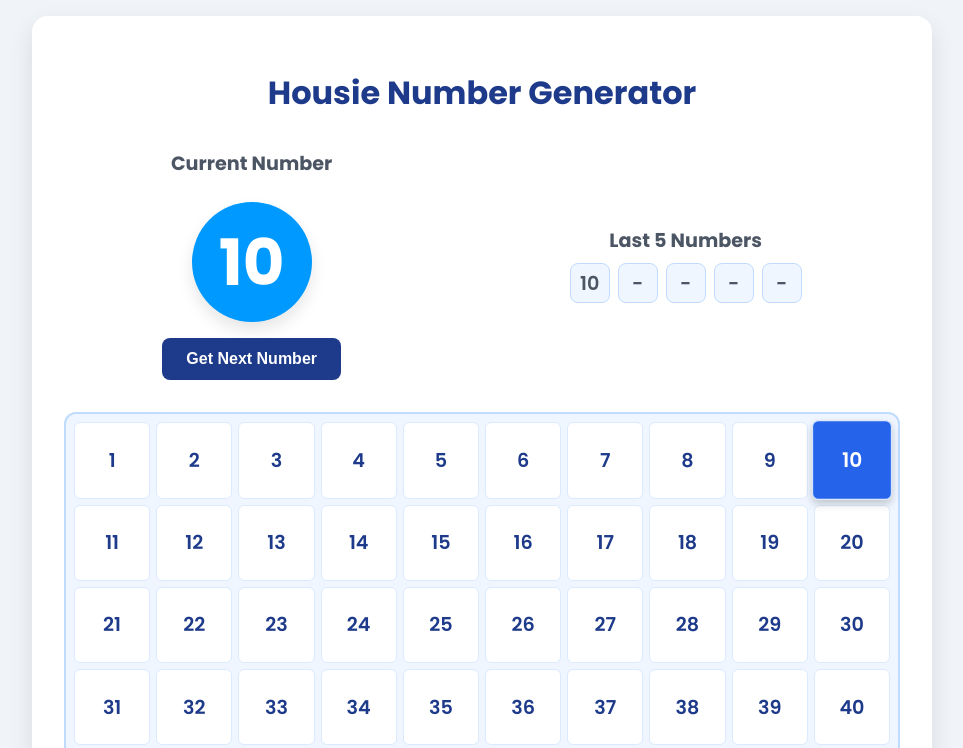
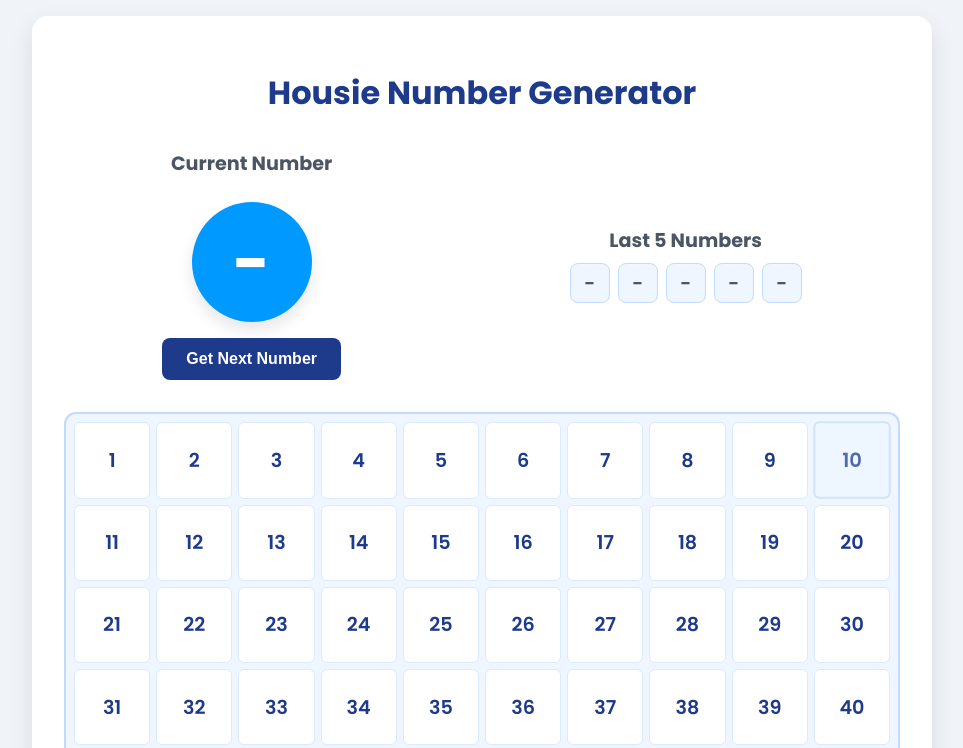
Before and after one commit to farooq1599/housie-game, a plain HTML site: page index.html in a window 1280 px wide. Both pictures are taken after a click on the element "10". Shown: the top 748 px of the page, without its empty margins (158-1121 px from the left). Drawn offline with Linux system fonts and the light colour scheme.

Commit message:
Update index.html

```diff
--- a/index.html
+++ b/index.html
@@ -251,15 +251,15 @@
          * before final reveal.
          */
         .board-cell.cheat-selected {
-            background-color: #e8f2ff;
+            background-color: #eef6ff;
 
-            color: var(--cell-text);
+            color: #1e3a8a;
 
-			border: 1px solid #cfe3f8;
+			border: 2px solid #c7ddf5;
 
             transform: scale(1.02);
 
-            box-shadow: 0 1px 3px rgba(0, 0, 0, 0.08);
+			opacity: 0.75;
         }
 
         .actions {
@@ -422,7 +422,7 @@ document.addEventListener('DOMContentLoaded', () => {
      * Stores numbers that have NOT been called yet.
      */
     let availableNumbers = [];
-
+	let selectedNumber = null;
 
     /*
      * Stores the last 5 called numbers.
@@ -601,71 +601,51 @@ document.addEventListener('DOMContentLoaded', () => {
 
     function callNextNumber() {
 
-        /*
-         * Don't allow another call during animation.
-         */
         if (isAnimating) {
             return;
         }
 
-
-        /*
-         * Check if game is over.
-         */
         if (availableNumbers.length === 0) {
-
             currentNumberDisplay.textContent = '🎉';
-
             callBtn.textContent = 'Game Over!';
-
             callBtn.disabled = true;
-
             return;
         }
 
-
-        /*
-         * Start animation.
-         */
         isAnimating = true;
-
         callBtn.disabled = true;
 
+        let calledNumber;
 
-        /*
-         * Pick random number ONLY from
-         * numbers that haven't been called.
-         */
-        const randomIndex =
-            Math.floor(
-                Math.random() * availableNumbers.length
-            );
+        // Use manually selected number if one exists
+        if (selectedNumber !== null) {
 
+            calledNumber = selectedNumber;
 
-        const calledNumber =
-            availableNumbers.splice(
-                randomIndex,
-                1
-            )[0];
+            const index = availableNumbers.indexOf(calledNumber);
 
+            if (index !== -1) {
+                availableNumbers.splice(index, 1);
+            }
 
-        /*
-         * Run number animation.
-         */
+            selectedNumber = null;
+
+        } else {
+
+            // Otherwise generate random number
+            const randomIndex =
+                Math.floor(Math.random() * availableNumbers.length);
+
+            calledNumber =
+                availableNumbers.splice(randomIndex, 1)[0];
+        }
+
         startNumberAnimation();
 
-
-        /*
-         * Reveal final number after 500ms.
-         */
         setTimeout(() => {
-
             finishNumberCall(calledNumber);
-
         }, 500);
     }
-
-
 
     /*
      * ============================================================
@@ -675,78 +655,33 @@ document.addEventListener('DOMContentLoaded', () => {
 
     function handleManualNumberSelection(number) {
 
-        /*
-         * Don't allow selection while another number
-         * is being animated.
-         */
+        // Don't allow selection while generating
         if (isAnimating) {
             return;
         }
 
-
-        /*
-         * Check whether number has already been called.
-         */
+        // Number already called
         if (!availableNumbers.includes(number)) {
-
             return;
-
         }
 
+        // Remove previous selection
+        document.querySelectorAll('.board-cell').forEach(cell => {
+            cell.classList.remove('cheat-selected');
+        });
 
-        /*
-         * Start animation.
-         */
-        isAnimating = true;
-
-        callBtn.disabled = true;
-
-
-        /*
-         * Remove selected number from available list.
-         *
-         * This guarantees it cannot be generated again.
-         */
-        const index =
-            availableNumbers.indexOf(number);
-
-        availableNumbers.splice(index, 1);
-
-
-        /*
-         * Highlight selected number temporarily.
-         */
-        const selectedCell =
-            document.querySelector(
-                `.board-cell[data-number='${number}']`
-            );
-
+        // Select this number only
+        const selectedCell = document.querySelector(
+            `.board-cell[data-number='${number}']`
+        );
 
         if (selectedCell) {
-
-            selectedCell.classList.add(
-                'cheat-selected'
-            );
-
+            selectedCell.classList.add('cheat-selected');
         }
 
-
-        /*
-         * Start the same animation as the normal generator.
-         */
-        startNumberAnimation();
-
-
-        /*
-         * Reveal selected number.
-         */
-        setTimeout(() => {
-
-            finishNumberCall(number);
-
-        }, 500);
+        // Store selected number
+        selectedNumber = number;
     }
-
 
 
     /*
```
